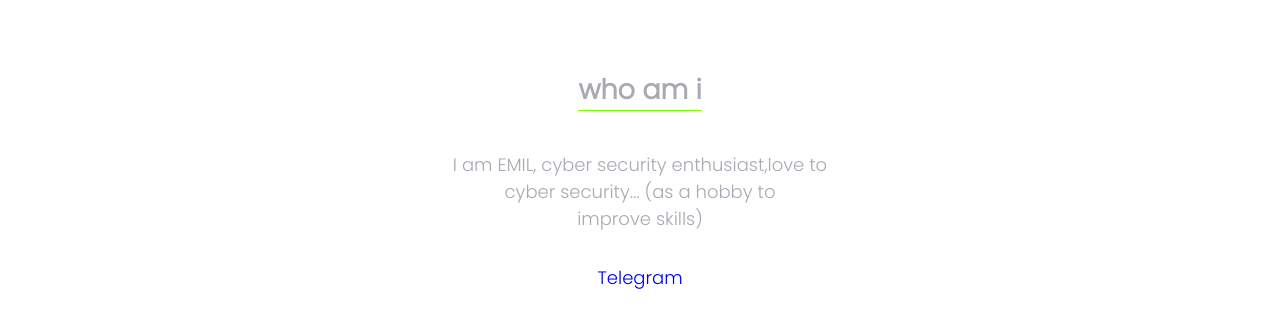
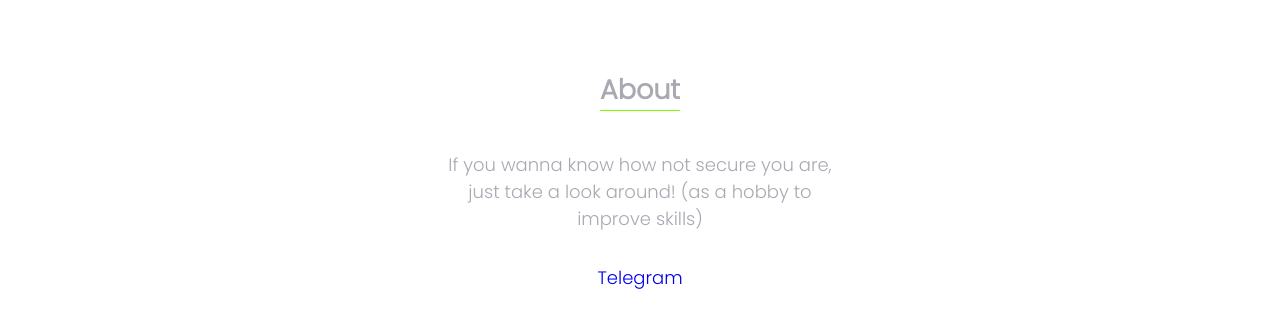
Before and after one commit to C7836-5M1L3/smile.github.io, a plain HTML site: page index.html in a window 1280 px wide. Shown: the part 1132-1446 px from the top of the page. Drawn offline with Linux system fonts and the light colour scheme.

Commit message:
Update index.html

```diff
--- a/index.html
+++ b/index.html
@@ -40,7 +40,7 @@
               <br>
 
             </div>
-            <pre>     root@smile  </pre>
+            <pre>   root@smile  </pre>
             <div class="social">
 
 
@@ -115,10 +115,10 @@
             <a href="#" class="button">>></a>
           </div>
           <div class="body about">
-            <h2>who am i </h2>
+            <h2> About </h2>
             <p>
 
-            I am EMIL, cyber security enthusiast,love to cyber security...
+            If you wanna know how not secure you are, just take a look around!
 
             (as a hobby to <br> improve skills) </p>
             <a href="http://T.me/Em1777777" target="_blank">Telegram</a>
```
